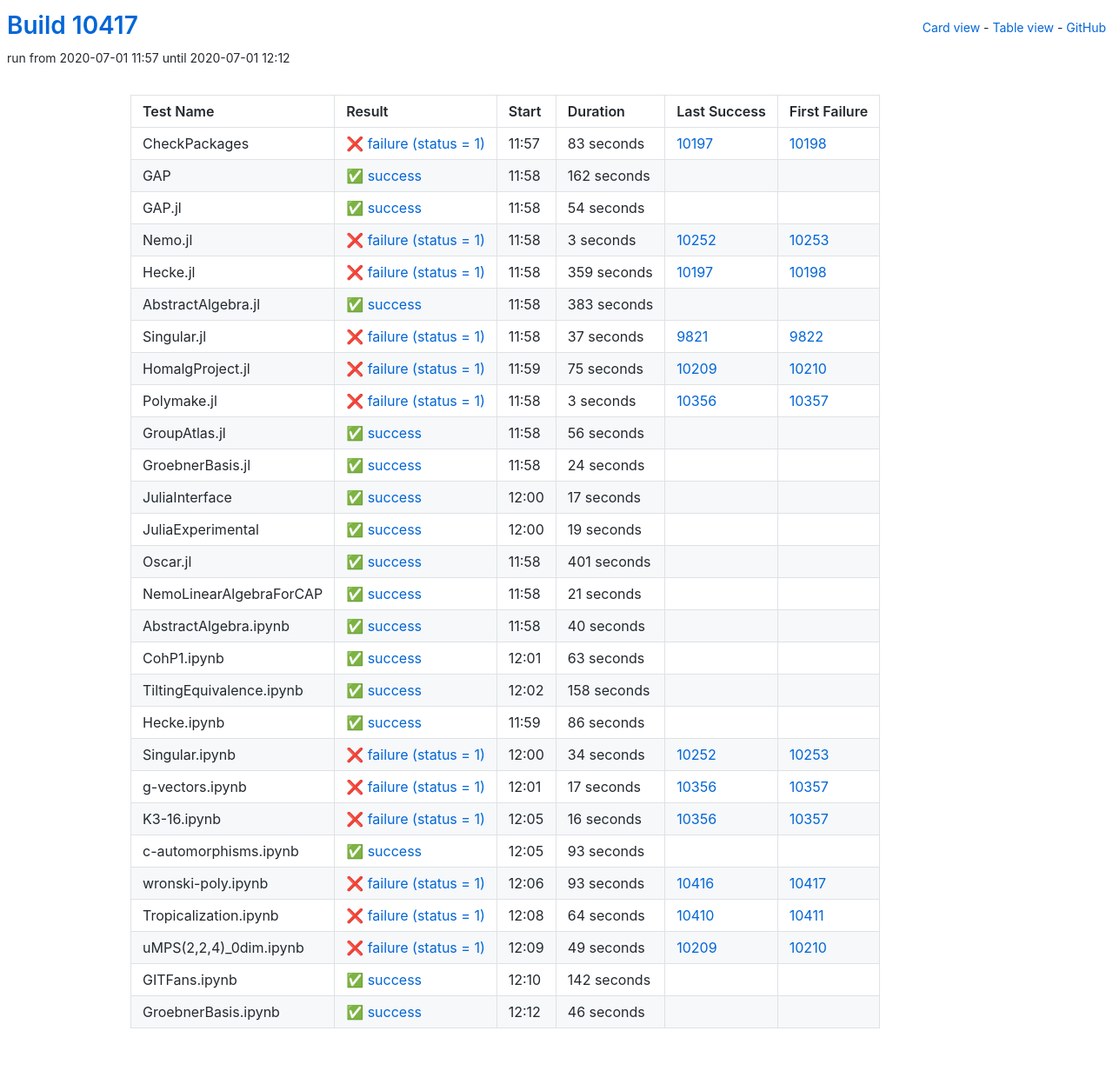
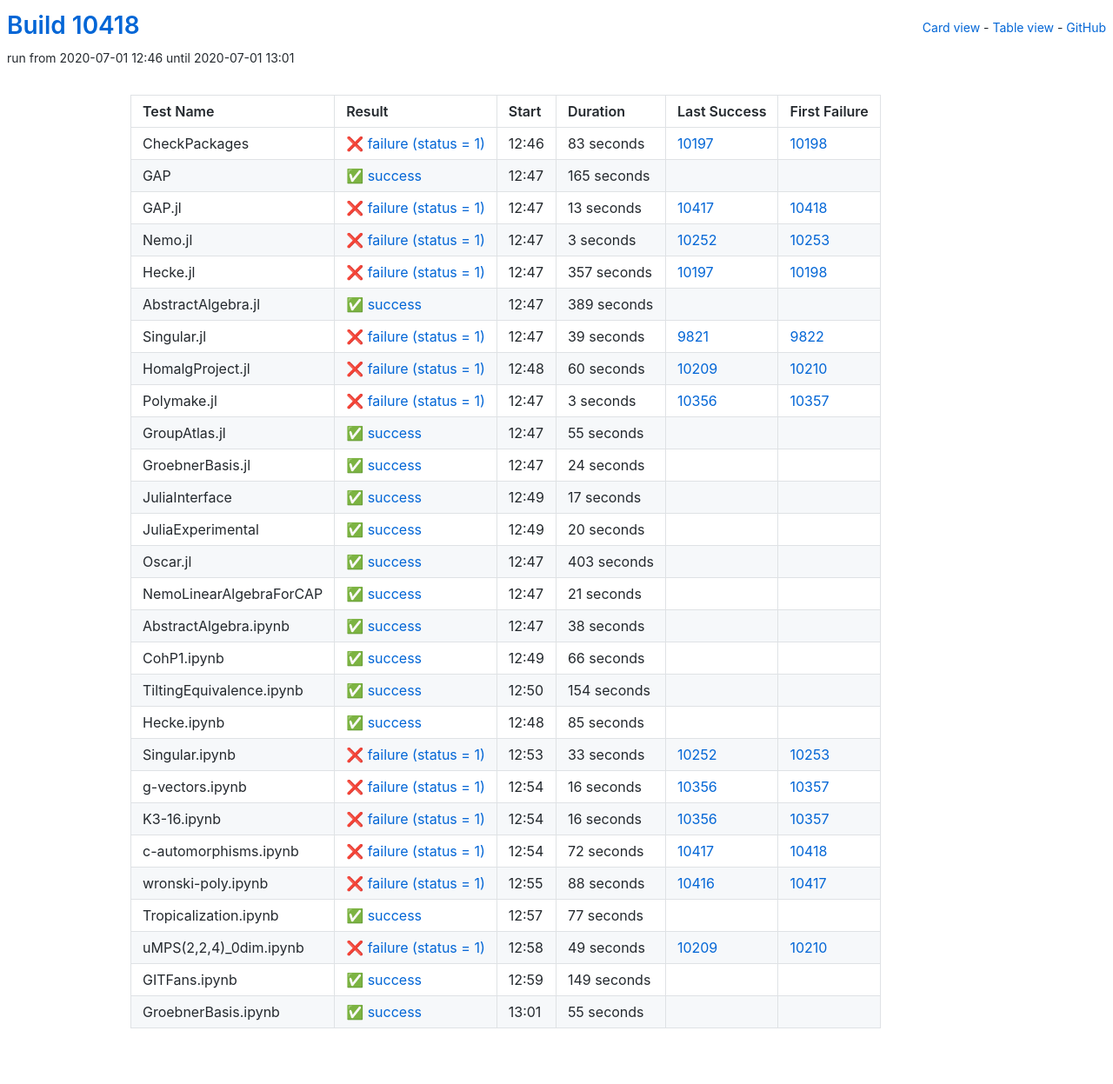
Before and after one commit to oscar-system/oscar-ci-status, a Jekyll site: the page built from table.html, in a window 1280 px wide. Shown: the whole page at 87% size. Built offline with Jekyll 4.4.1, drawn with Linux system fonts in a browser that asks for light colours.

Commit message:
Build #10418

```diff
--- a/_data/ci.yml
+++ b/_data/ci.yml
@@ -1,6 +1,6 @@
 ---
-build: 10417
-build_url: https://oscarci.mathematik.uni-kl.de/job/oscar/10417/
+build: 10418
+build_url: https://oscarci.mathematik.uni-kl.de/job/oscar/10418/
 job: oscar
 organization: oscar-system
 repo: oscar-ci-status
@@ -8,8 +8,8 @@
 tests:
 - name: CheckPackages
   id: checkpackages
-  log: https://oscarci.mathematik.uni-kl.de/job/oscar/10417/artifact/logs/build-10417/CheckPackages.log
-  start: 2020-07-01 11:57
+  log: https://oscarci.mathematik.uni-kl.de/job/oscar/10418/artifact/logs/build-10418/CheckPackages.log
+  start: 2020-07-01 12:46
   success: false
   exitcode: 1
   status: failure
@@ -20,32 +20,32 @@
   first_failure_url: https://oscarci.mathematik.uni-kl.de/job/oscar/10198/
 - name: GAP
   id: gap
-  log: https://oscarci.mathematik.uni-kl.de/job/oscar/10417/artifact/logs/build-10417/GAP.log
-  start: 2020-07-01 11:58
+  log: https://oscarci.mathematik.uni-kl.de/job/oscar/10418/artifact/logs/build-10418/GAP.log
+  start: 2020-07-01 12:47
   success: true
   exitcode: 0
   status: success
-  duration: 162
+  duration: 165
   last_success: false
   last_success_url:
   first_failure: false
   first_failure_url:
 - name: GAP.jl
   id: gap-jl
-  log: https://oscarci.mathematik.uni-kl.de/job/oscar/10417/artifact/logs/build-10417/GAP.jl.log
-  start: 2020-07-01 11:58
-  success: true
-  exitcode: 0
-  status: success
-  duration: 54
-  last_success: false
-  last_success_url:
-  first_failure: false
-  first_failure_url:
+  log: https://oscarci.mathematik.uni-kl.de/job/oscar/10418/artifact/logs/build-10418/GAP.jl.log
+  start: 2020-07-01 12:47
+  success: false
+  exitcode: 1
+  status: failure
+  duration: 13
+  last_success: 10417
+  last_success_url: https://oscarci.mathematik.uni-kl.de/job/oscar/10417/
+  first_failure: 10418
+  first_failure_url: https://oscarci.mathematik.uni-kl.de/job/oscar/10418/
 - name: Nemo.jl
   id: nemo-jl
-  log: https://oscarci.mathematik.uni-kl.de/job/oscar/10417/artifact/logs/build-10417/Nemo.jl.log
-  start: 2020-07-01 11:58
+  log: https://oscarci.mathematik.uni-kl.de/job/oscar/10418/artifact/logs/build-10418/Nemo.jl.log
+  start: 2020-07-01 12:47
   success: false
   exitcode: 1
   status: failure
@@ -56,56 +56,56 @@
   first_failure_url: https://oscarci.mathematik.uni-kl.de/job/oscar/10253/
 - name: Hecke.jl
   id: hecke-jl
-  log: https://oscarci.mathematik.uni-kl.de/job/oscar/10417/artifact/logs/build-10417/Hecke.jl.log
-  start: 2020-07-01 11:58
+  log: https://oscarci.mathematik.uni-kl.de/job/oscar/10418/artifact/logs/build-10418/Hecke.jl.log
+  start: 2020-07-01 12:47
   success: false
   exitcode: 1
   status: failure
-  duration: 359
+  duration: 357
   last_success: 10197
   last_success_url: https://oscarci.mathematik.uni-kl.de/job/oscar/10197/
   first_failure: 10198
   first_failure_url: https://oscarci.mathematik.uni-kl.de/job/oscar/10198/
 - name: AbstractAlgebra.jl
   id: abstractalgebra-jl
-  log: https://oscarci.mathematik.uni-kl.de/job/oscar/10417/artifact/logs/build-10417/AbstractAlgebra.jl.log
-  start: 2020-07-01 11:58
+  log: https://oscarci.mathematik.uni-kl.de/job/oscar/10418/artifact/logs/build-10418/AbstractAlgebra.jl.log
+  start: 2020-07-01 12:47
   success: true
   exitcode: 0
   status: success
-  duration: 383
+  duration: 389
   last_success: false
   last_success_url:
   first_failure: false
   first_failure_url:
 - name: Singular.jl
   id: singular-jl
-  log: https://oscarci.mathematik.uni-kl.de/job/oscar/10417/artifact/logs/build-10417/Singular.jl.log
-  start: 2020-07-01 11:58
+  log: https://oscarci.mathematik.uni-kl.de/job/oscar/10418/artifact/logs/build-10418/Singular.jl.log
+  start: 2020-07-01 12:47
   success: false
   exitcode: 1
   status: failure
-  duration: 37
+  duration: 39
   last_success: 9821
   last_success_url: https://oscarci.mathematik.uni-kl.de/job/oscar/9821/
   first_failure: 9822
   first_failure_url: https://oscarci.mathematik.uni-kl.de/job/oscar/9822/
 - name: HomalgProject.jl
   id: homalgproject-jl
-  log: https://oscarci.mathematik.uni-kl.de/job/oscar/10417/artifact/logs/build-10417/HomalgProject.jl.log
-  start: 2020-07-01 11:59
+  log: https://oscarci.mathematik.uni-kl.de/job/oscar/10418/artifact/logs/build-10418/HomalgProject.jl.log
+  start: 2020-07-01 12:48
   success: false
   exitcode: 1
   status: failure
-  duration: 75
+  duration: 60
   last_success: 10209
   last_success_url: https://oscarci.mathematik.uni-kl.de/job/oscar/10209/
   first_failure: 10210
   first_failure_url: https://oscarci.mathematik.uni-kl.de/job/oscar/10210/
 - name: Polymake.jl
   id: polymake-jl
-  log: https://oscarci.mathematik.uni-kl.de/job/oscar/10417/artifact/logs/build-10417/Polymake.jl.log
-  start: 2020-07-01 11:58
+  log: https://oscarci.mathematik.uni-kl.de/job/oscar/10418/artifact/logs/build-10418/Polymake.jl.log
+  start: 2020-07-01 12:47
   success: false
   exitcode: 1
   status: failure
@@ -116,20 +116,20 @@
   first_failure_url: https://oscarci.mathematik.uni-kl.de/job/oscar/10357/
 - name: GroupAtlas.jl
   id: groupatlas-jl
-  log: https://oscarci.mathematik.uni-kl.de/job/oscar/10417/artifact/logs/build-10417/GroupAtlas.jl.log
-  start: 2020-07-01 11:58
+  log: https://oscarci.mathematik.uni-kl.de/job/oscar/10418/artifact/logs/build-10418/GroupAtlas.jl.log
+  start: 2020-07-01 12:47
   success: true
   exitcode: 0
   status: success
-  duration: 56
+  duration: 55
   last_success: false
   last_success_url:
   first_failure: false
   first_failure_url:
 - name: GroebnerBasis.jl
   id: groebnerbasis-jl
-  log: https://oscarci.mathematik.uni-kl.de/job/oscar/10417/artifact/logs/build-10417/GroebnerBasis.jl.log
-  start: 2020-07-01 11:58
+  log: https://oscarci.mathematik.uni-kl.de/job/oscar/10418/artifact/logs/build-10418/GroebnerBasis.jl.log
+  start: 2020-07-01 12:47
   success: true
   exitcode: 0
   status: success
@@ -140,8 +140,8 @@
   first_failure_url:
 - name: JuliaInterface
   id: juliainterface
-  log: https://oscarci.mathematik.uni-kl.de/job/oscar/10417/artifact/logs/build-10417/JuliaInterface.log
-  start: 2020-07-01 12:00
+  log: https://oscarci.mathematik.uni-kl.de/job/oscar/10418/artifact/logs/build-10418/JuliaInterface.log
+  start: 2020-07-01 12:49
   success: true
   exitcode: 0
   status: success
@@ -152,32 +152,32 @@
   first_failure_url:
 - name: JuliaExperimental
   id: juliaexperimental
-  log: https://oscarci.mathematik.uni-kl.de/job/oscar/10417/artifact/logs/build-10417/JuliaExperimental.log
-  start: 2020-07-01 12:00
+  log: https://oscarci.mathematik.uni-kl.de/job/oscar/10418/artifact/logs/build-10418/JuliaExperimental.log
+  start: 2020-07-01 12:49
   success: true
   exitcode: 0
   status: success
-  duration: 19
+  duration: 20
   last_success: false
   last_success_url:
   first_failure: false
   first_failure_url:
 - name: Oscar.jl
   id: oscar-jl
-  log: https://oscarci.mathematik.uni-kl.de/job/oscar/10417/artifact/logs/build-10417/Oscar.jl.log
-  start: 2020-07-01 11:58
+  log: https://oscarci.mathematik.uni-kl.de/job/oscar/10418/artifact/logs/build-10418/Oscar.jl.log
+  start: 2020-07-01 12:47
   success: true
   exitcode: 0
   status: success
-  duration: 401
+  duration: 403
   last_success: false
   last_success_url:
   first_failure: false
   first_failure_url:
 - name: NemoLinearAlgebraForCAP
   id: nemolinearalgebraforcap
-  log: https://oscarci.mathematik.uni-kl.de/job/oscar/10417/artifact/logs/build-10417/NemoLinearAlgebraForCAP.log
-  start: 2020-07-01 11:58
+  log: https://oscarci.mathematik.uni-kl.de/job/oscar/10418/artifact/logs/build-10418/NemoLinearAlgebraForCAP.log
+  start: 2020-07-01 12:47
   success: true
   exitcode: 0
   status: success
@@ -188,80 +188,80 @@
   first_failure_url:
 - name: AbstractAlgebra.ipynb
   id: abstractalgebra-ipynb
-  log: https://oscarci.mathematik.uni-kl.de/job/oscar/10417/artifact/logs/build-10417/AbstractAlgebra.ipynb.log
-  start: 2020-07-01 11:58
+  log: https://oscarci.mathematik.uni-kl.de/job/oscar/10418/artifact/logs/build-10418/AbstractAlgebra.ipynb.log
+  start: 2020-07-01 12:47
   success: true
   exitcode: 0
   status: success
-  duration: 40
+  duration: 38
   last_success: false
   last_success_url:
   first_failure: false
   first_failure_url:
 - name: CohP1.ipynb
   id: cohp1-ipynb
-  log: https://oscarci.mathematik.uni-kl.de/job/oscar/10417/artifact/logs/build-10417/CohP1.ipynb.log
-  start: 2020-07-01 12:01
+  log: https://oscarci.mathematik.uni-kl.de/job/oscar/10418/artifact/logs/build-10418/CohP1.ipynb.log
+  start: 2020-07-01 12:49
   success: true
   exitcode: 0
   status: success
-  duration: 63
+  duration: 66
   last_success: false
   last_success_url:
   first_failure: false
   first_failure_url:
 - name: TiltingEquivalence.ipynb
   id: tiltingequivalence-ipynb
-  log: https://oscarci.mathematik.uni-kl.de/job/oscar/10417/artifact/logs/build-10417/TiltingEquivalence.ipynb.log
-  start: 2020-07-01 12:02
+  log: https://oscarci.mathematik.uni-kl.de/job/oscar/10418/artifact/logs/build-10418/TiltingEquivalence.ipynb.log
+  start: 2020-07-01 12:50
   success: true
   exitcode: 0
   status: success
-  duration: 158
+  duration: 154
   last_success: false
   last_success_url:
   first_failure: false
   first_failure_url:
 - name: Hecke.ipynb
   id: hecke-ipynb
-  log: https://oscarci.mathematik.uni-kl.de/job/oscar/10417/artifact/logs/build-10417/Hecke.ipynb.log
-  start: 2020-07-01 11:59
+  log: https://oscarci.mathematik.uni-kl.de/job/oscar/10418/artifact/logs/build-10418/Hecke.ipynb.log
+  start: 2020-07-01 12:48
   success: true
   exitcode: 0
   status: success
-  duration: 86
+  duration: 85
   last_success: false
   last_success_url:
   first_failure: false
   first_failure_url:
 - name: Singular.ipynb
   id: singular-ipynb
-  log: https://oscarci.mathematik.uni-kl.de/job/oscar/10417/artifact/logs/build-10417/Singular.ipynb.log
-  start: 2020-07-01 12:00
+  log: https://oscarci.mathematik.uni-kl.de/job/oscar/10418/artifact/logs/build-10418/Singular.ipynb.log
+  start: 2020-07-01 12:53
   success: false
   exitcode: 1
   status: failure
-  duration: 34
+  duration: 33
   last_success: 10252
   last_success_url: https://oscarci.mathematik.uni-kl.de/job/oscar/10252/
   first_failure: 10253
   first_failure_url: https://oscarci.mathematik.uni-kl.de/job/oscar/10253/
 - name: g-vectors.ipynb
   id: g-vectors-ipynb
-  log: https://oscarci.mathematik.uni-kl.de/job/oscar/10417/artifact/logs/build-10417/g-vectors.ipynb.log
-  start: 2020-07-01 12:01
+  log: https://oscarci.mathematik.uni-kl.de/job/oscar/10418/artifact/logs/build-10418/g-vectors.ipynb.log
+  start: 2020-07-01 12:54
   success: false
   exitcode: 1
   status: failure
-  duration: 17
+  duration: 16
   last_success: 10356
   last_success_url: https://oscarci.mathematik.uni-kl.de/job/oscar/10356/
   first_failure: 10357
   first_failure_url: https://oscarci.mathematik.uni-kl.de/job/oscar/10357/
 - name: K3-16.ipynb
   id: k3-16-ipynb
-  log: https://oscarci.mathematik.uni-kl.de/job/oscar/10417/artifact/logs/build-10417/K3-16.ipynb.log
-  start: 2020-07-01 12:05
+  log: https://oscarci.mathematik.uni-kl.de/job/oscar/10418/artifact/logs/build-10418/K3-16.ipynb.log
+  start: 2020-07-01 12:54
   success: false
   exitcode: 1
   status: failure
@@ -272,44 +272,44 @@
   first_failure_url: https://oscarci.mathematik.uni-kl.de/job/oscar/10357/
 - name: c-automorphisms.ipynb
   id: c-automorphisms-ipynb
-  log: https://oscarci.mathematik.uni-kl.de/job/oscar/10417/artifact/logs/build-10417/c-automorphisms.ipynb.log
-  start: 2020-07-01 12:05
-  success: true
-  exitcode: 0
-  status: success
-  duration: 93
-  last_success: false
-  last_success_url:
-  first_failure: false
-  first_failure_url:
-- name: wronski-poly.ipynb
-  id: wronski-poly-ipynb
-  log: https://oscarci.mathematik.uni-kl.de/job/oscar/10417/artifact/logs/build-10417/wronski-poly.ipynb.log
-  start: 2020-07-01 12:06
+  log: https://oscarci.mathematik.uni-kl.de/job/oscar/10418/artifact/logs/build-10418/c-automorphisms.ipynb.log
+  start: 2020-07-01 12:54
   success: false
   exitcode: 1
   status: failure
-  duration: 93
+  duration: 72
+  last_success: 10417
+  last_success_url: https://oscarci.mathematik.uni-kl.de/job/oscar/10417/
+  first_failure: 10418
+  first_failure_url: https://oscarci.mathematik.uni-kl.de/job/oscar/10418/
+- name: wronski-poly.ipynb
+  id: wronski-poly-ipynb
+  log: https://oscarci.mathematik.uni-kl.de/job/oscar/10418/artifact/logs/build-10418/wronski-poly.ipynb.log
+  start: 2020-07-01 12:55
+  success: false
+  exitcode: 1
+  status: failure
+  duration: 88
   last_success: 10416
   last_success_url: https://oscarci.mathematik.uni-kl.de/job/oscar/10416/
   first_failure: 10417
   first_failure_url: https://oscarci.mathematik.uni-kl.de/job/oscar/10417/
 - name: Tropicalization.ipynb
   id: tropicalization-ipynb
-  log: https://oscarci.mathematik.uni-kl.de/job/oscar/10417/artifact/logs/build-10417/Tropicalization.ipynb.log
-  start: 2020-07-01 12:08
-  success: false
-  exitcode: 1
-  status: failure
-  duration: 64
-  last_success: 10410
-  last_success_url: https://oscarci.mathematik.uni-kl.de/job/oscar/10410/
-  first_failure: 10411
-  first_failure_url: https://oscarci.mathematik.uni-kl.de/job/oscar/10411/
+  log: https://oscarci.mathematik.uni-kl.de/job/oscar/10418/artifact/logs/build-10418/Tropicalization.ipynb.log
+  start: 2020-07-01 12:57
+  success: true
+  exitcode: 0
+  status: success
+  duration: 77
+  last_success: false
+  last_success_url:
+  first_failure: false
+  first_failure_url:
 - name: uMPS(2,2,4)_0dim.ipynb
   id: umps-2-2-4-0dim-ipynb
-  log: https://oscarci.mathematik.uni-kl.de/job/oscar/10417/artifact/logs/build-10417/uMPS-2-2-4-_0dim.ipynb.log
-  start: 2020-07-01 12:09
+  log: https://oscarci.mathematik.uni-kl.de/job/oscar/10418/artifact/logs/build-10418/uMPS-2-2-4-_0dim.ipynb.log
+  start: 2020-07-01 12:58
   success: false
   exitcode: 1
   status: failure
@@ -320,24 +320,24 @@
   first_failure_url: https://oscarci.mathematik.uni-kl.de/job/oscar/10210/
 - name: GITFans.ipynb
   id: gitfans-ipynb
-  log: https://oscarci.mathematik.uni-kl.de/job/oscar/10417/artifact/logs/build-10417/GITFans.ipynb.log
-  start: 2020-07-01 12:10
+  log: https://oscarci.mathematik.uni-kl.de/job/oscar/10418/artifact/logs/build-10418/GITFans.ipynb.log
+  start: 2020-07-01 12:59
   success: true
   exitcode: 0
   status: success
-  duration: 142
+  duration: 149
   last_success: false
   last_success_url:
   first_failure: false
   first_failure_url:
 - name: GroebnerBasis.ipynb
   id: groebnerbasis-ipynb
-  log: https://oscarci.mathematik.uni-kl.de/job/oscar/10417/artifact/logs/build-10417/GroebnerBasis.ipynb.log
-  start: 2020-07-01 12:12
+  log: https://oscarci.mathematik.uni-kl.de/job/oscar/10418/artifact/logs/build-10418/GroebnerBasis.ipynb.log
+  start: 2020-07-01 13:01
   success: true
   exitcode: 0
   status: success
-  duration: 46
+  duration: 55
   last_success: false
   last_success_url:
   first_failure: false
```
Also changed, not shown: README.md.
